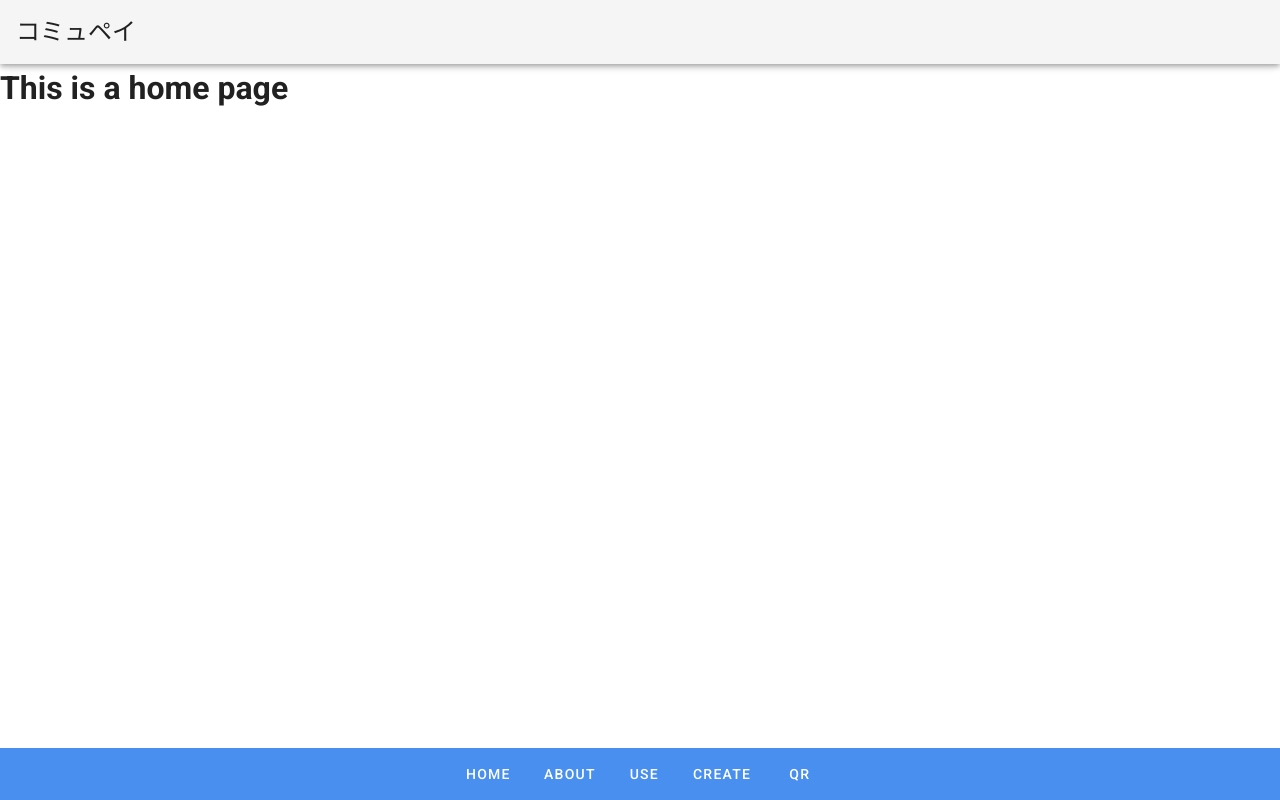
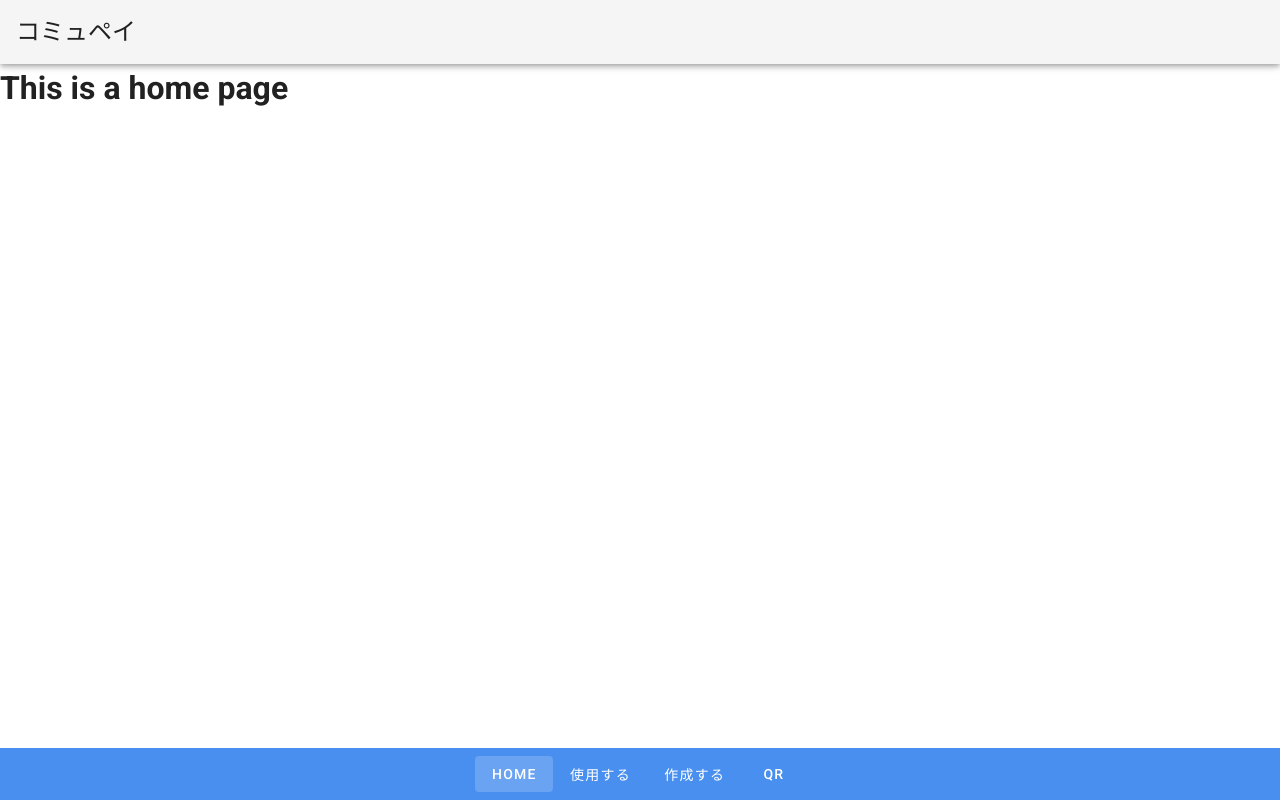
Before and after one commit to Futaba-Kosuke/community-pay, a Vue app: page / in a window 1280 px wide. Built offline with nearby package versions, Linux system fonts and the light colour scheme.

Commit message:
[update] App.vueにTransitionBar.vueを適応しました。
App.vueにTransitionBarを適応させました。

```diff
--- a/src/App.vue
+++ b/src/App.vue
@@ -27,16 +27,29 @@
       color="primary lighten-1"
       padless
     >
-      <v-row
+      <!-- <v-row
         justify="center"
         no-gutters
       >
         <router-link to="/"><v-btn text color="white" class="my-2">Home</v-btn></router-link>
+        <v-btn to="/" text color="white" class="my-2" exact>HOME</v-btn>
         <router-link to="/about"><v-btn text color="white" class="my-2">About</v-btn></router-link>
         <router-link to="/use_coin"><v-btn text color="white" class="my-2">Use</v-btn></router-link>
         <router-link to="/create_coin"><v-btn text color="white" class="my-2">Create</v-btn></router-link>
         <router-link to="/qr_reader"><v-btn text color="white" class="my-2">QR</v-btn></router-link>
-      </v-row>
+      </v-row> -->
+      <TransitionBar/>
     </v-footer>
   </v-app>
 </template>
+
+<script>
+import TransitionBar from './components/TransitionBar'
+
+export default {
+  name: 'app',
+  components: {
+    TransitionBar,
+  }
+}
+</script>
```
